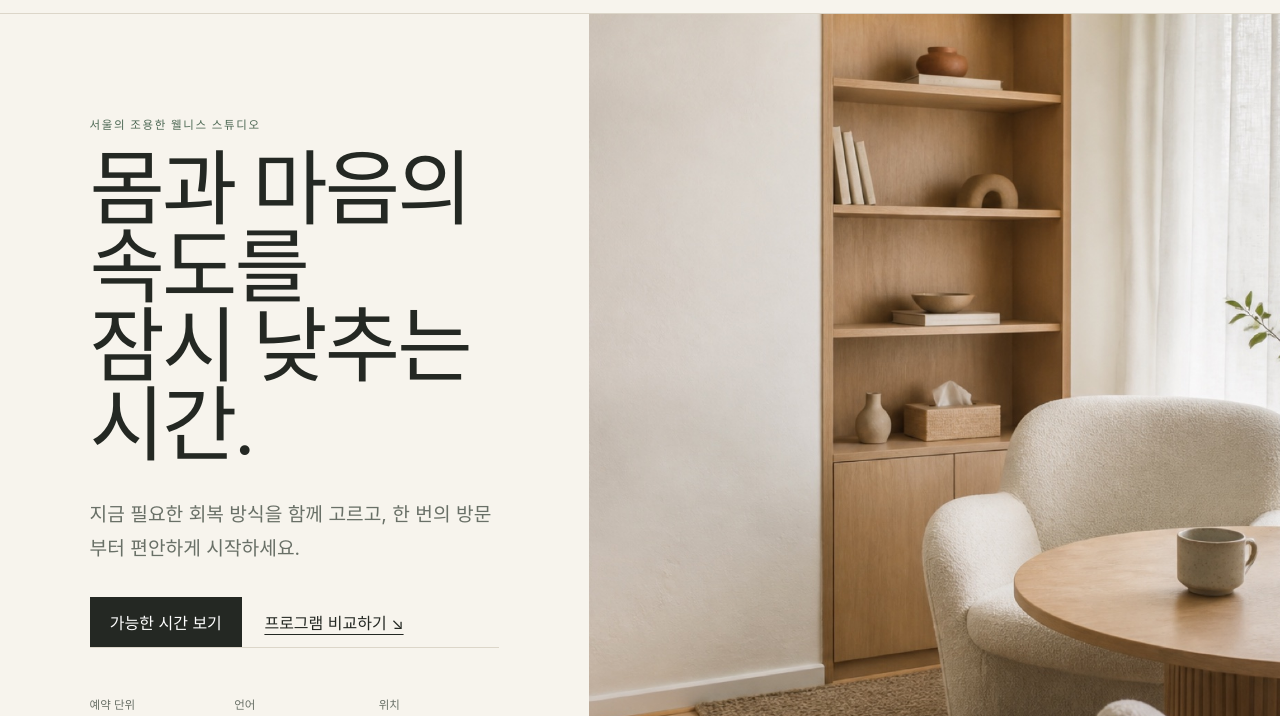
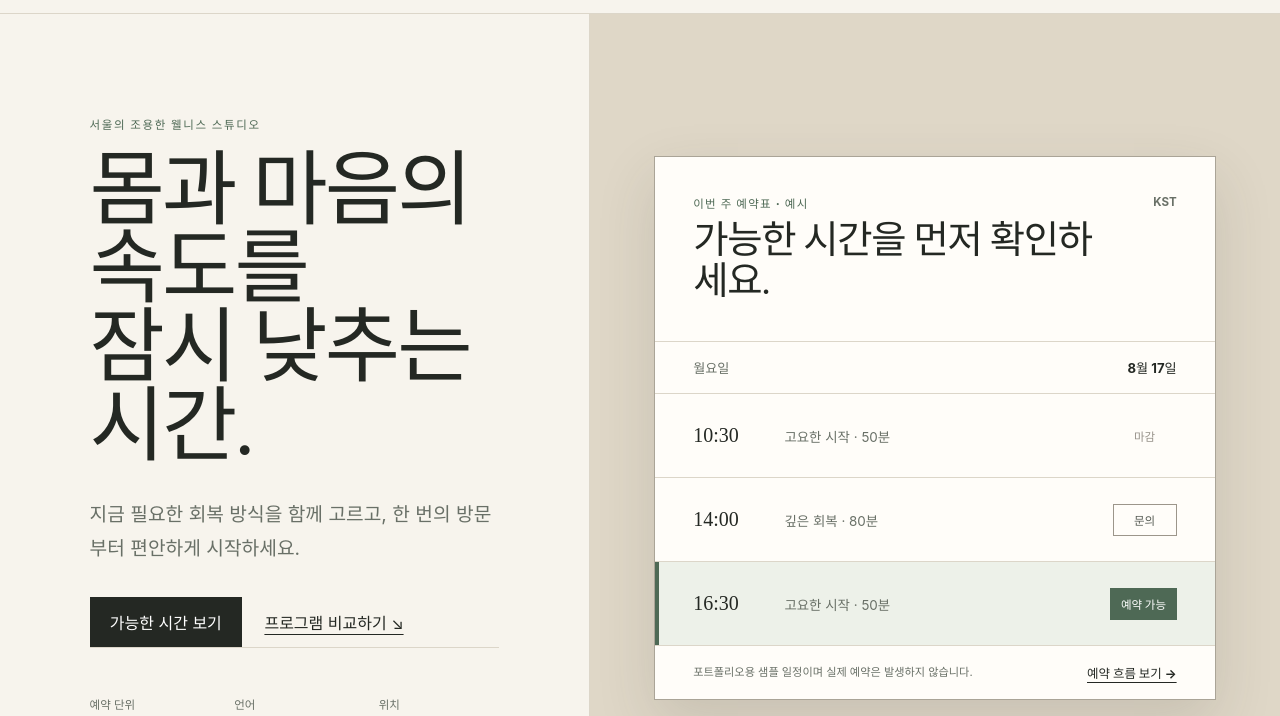
Before and after one commit to forblune/forblune-mellowroom, a website: page index.html in a window 1280 px wide. Shown: the part 62-778 px from the top of the page. Drawn offline with Linux system fonts and the light colour scheme.

Commit message:
Remove generated hero in favor of booking proof

```diff
--- a/index.html
+++ b/index.html
@@ -50,13 +50,42 @@
             <div><dt data-i18n="factThreeLabel">위치</dt><dd data-i18n="factThreeValue">서울 성수 · 예약제</dd></div>
           </dl>
         </div>
-        <figure class="hero__visual">
-          <img src="./assets/mellow-room-hero.jpg" alt="햇살이 들어오는 밝은 웰니스 상담 공간" data-i18n-alt="heroAlt" />
-          <figcaption>
-            <span data-i18n="openToday">오늘 예약 가능</span>
-            <strong data-i18n="nextSlot">다음 시간 16:30</strong>
-          </figcaption>
-        </figure>
+        <aside class="hero__schedule" aria-labelledby="hero-schedule-title">
+          <div class="schedule-window">
+            <header class="schedule-window__header">
+              <div>
+                <p data-i18n="scheduleEyebrow">이번 주 예약표 · 예시</p>
+                <h2 id="hero-schedule-title" data-i18n="scheduleTitle">가능한 시간을 먼저 확인하세요.</h2>
+              </div>
+              <span class="schedule-window__legend" data-i18n="scheduleLegend">KST</span>
+            </header>
+            <div class="schedule-window__day">
+              <span data-i18n="scheduleDay">월요일</span>
+              <strong data-i18n="scheduleDate">8월 17일</strong>
+            </div>
+            <ol class="schedule-window__slots">
+              <li>
+                <time datetime="10:30">10:30</time>
+                <span data-i18n="slotOneProgram">고요한 시작 · 50분</span>
+                <strong class="slot-status slot-status--closed" data-i18n="slotClosed">마감</strong>
+              </li>
+              <li>
+                <time datetime="14:00">14:00</time>
+                <span data-i18n="slotTwoProgram">깊은 회복 · 80분</span>
+                <strong class="slot-status" data-i18n="slotAsk">문의</strong>
+              </li>
+              <li class="is-next">
+                <time datetime="16:30">16:30</time>
+                <span data-i18n="slotThreeProgram">고요한 시작 · 50분</span>
+                <strong class="slot-status slot-status--open" data-i18n="slotOpen">예약 가능</strong>
+              </li>
+            </ol>
+            <footer>
+              <span data-i18n="scheduleNote">포트폴리오용 샘플 일정이며 실제 예약은 발생하지 않습니다.</span>
+              <a href="#booking" data-i18n="scheduleAction">예약 흐름 보기 <span aria-hidden="true">→</span></a>
+            </footer>
+          </div>
+        </aside>
       </section>
 
       <section class="trust-strip" aria-label="Service principles">
--- a/script.js
+++ b/script.js
@@ -2,7 +2,8 @@ const translations = {
   ko: {
     skip: "본문으로 건너뛰기", navServices: "프로그램", navVisit: "이용 안내", navBook: "예약", navOps: "운영 화면", navCase: "설계 노트", bookNow: "예약하기",
     heroEyebrow: "서울의 조용한 웰니스 스튜디오", heroTitle: "몸과 마음의 속도를<br />잠시 낮추는 시간.", heroLead: "지금 필요한 회복 방식을 함께 고르고, 한 번의 방문부터 편안하게 시작하세요.", findTime: "가능한 시간 보기", compareServices: "프로그램 비교하기 <span aria-hidden=\"true\">↘</span>",
-    factOneLabel: "예약 단위", factOneValue: "50–80분", factTwoLabel: "언어", factTwoValue: "한국어 · English", factThreeLabel: "위치", factThreeValue: "서울 성수 · 예약제", heroAlt: "햇살이 들어오는 밝은 웰니스 상담 공간", openToday: "오늘 예약 가능", nextSlot: "다음 시간 16:30",
+    factOneLabel: "예약 단위", factOneValue: "50–80분", factTwoLabel: "언어", factTwoValue: "한국어 · English", factThreeLabel: "위치", factThreeValue: "서울 성수 · 예약제",
+    scheduleEyebrow: "이번 주 예약표 · 예시", scheduleTitle: "가능한 시간을 먼저 확인하세요.", scheduleLegend: "KST", scheduleDay: "월요일", scheduleDate: "8월 17일", slotOneProgram: "고요한 시작 · 50분", slotTwoProgram: "깊은 회복 · 80분", slotThreeProgram: "고요한 시작 · 50분", slotClosed: "마감", slotAsk: "문의", slotOpen: "예약 가능", scheduleNote: "포트폴리오용 샘플 일정이며 실제 예약은 발생하지 않습니다.", scheduleAction: "예약 흐름 보기 →",
     trustIntro: "처음 방문해도 알 수 있도록", trustOne: "가격과 소요 시간 사전 안내", trustTwo: "무리한 패키지 권유 없음", trustThree: "24시간 전까지 일정 변경 가능",
     caseEyebrow: "Portfolio case study · self-initiated", caseTitle: "따뜻한 인상과<br />검증 가능한 예약 흐름을 함께.", caseLead: "밝은 로컬 서비스가 처음 방문한 고객에게 가격·과정·다음 행동을 명확히 보여주면서, 운영자에게는 예약 이후의 상태까지 남기는 것을 목표로 설계했습니다.", caseBriefTitle: "브리프", caseBriefBody: "한국어·영어 고객이 프로그램을 비교하고, 네 단계 안에서 예약 내용을 확인할 수 있는 로컬 웰니스 웹 콘셉트.", caseDecisionTitle: "디자인 판단", caseDecisionBody: "어두운 SaaS 화면 대신 따뜻한 중성색, 절제된 세리프 제목, 넓은 여백을 사용하고 가격·시간·변경 정책을 첫 화면 가까이에 배치했습니다.", caseFlowTitle: "구현 범위", caseFlowBody: "반응형 소개, 한·영 전환, 입력 검증을 포함한 네 단계 예약 데모, 신규·확정·변경 상태를 보여주는 운영 화면을 하나의 흐름으로 연결했습니다.", caseQaTitle: "검증 증거", caseQaBody: "1440·768·390px, 한국어·영어, 필수 입력 오류와 완료 상태를 자동 확인했습니다. 가로 넘침·콘솔 오류·예기치 않은 외부 전송은 0건입니다.",
     servicesEyebrow: "오늘의 상태에 맞는 선택", servicesTitle: "어떤 회복이<br />필요한가요?", servicesLead: "각 프로그램의 시간, 과정, 예시 가격을 먼저 확인하고 선택할 수 있습니다.",
@@ -15,7 +16,8 @@ const translations = {
   en: {
     skip: "Skip to content", navServices: "Programs", navVisit: "What to expect", navBook: "Book", navOps: "Owner view", navCase: "Design notes", bookNow: "Book a visit",
     heroEyebrow: "A quiet wellness studio in Seoul", heroTitle: "A little space<br />to slow down.", heroLead: "Choose the kind of reset you need today, then start with one comfortable visit.", findTime: "See available times", compareServices: "Compare programs <span aria-hidden=\"true\">↘</span>",
-    factOneLabel: "Session", factOneValue: "50–80 minutes", factTwoLabel: "Languages", factTwoValue: "Korean · English", factThreeLabel: "Location", factThreeValue: "Seongsu, Seoul · by appointment", heroAlt: "Sunlit, calm wellness consultation studio", openToday: "Openings today", nextSlot: "Next time 4:30 PM",
+    factOneLabel: "Session", factOneValue: "50–80 minutes", factTwoLabel: "Languages", factTwoValue: "Korean · English", factThreeLabel: "Location", factThreeValue: "Seongsu, Seoul · by appointment",
+    scheduleEyebrow: "Sample availability · this week", scheduleTitle: "Check a time before you start.", scheduleLegend: "KST", scheduleDay: "Monday", scheduleDate: "August 17", slotOneProgram: "A calm beginning · 50 min", slotTwoProgram: "A deeper reset · 80 min", slotThreeProgram: "A calm beginning · 50 min", slotClosed: "Closed", slotAsk: "Ask", slotOpen: "Available", scheduleNote: "Sample availability for this portfolio. No real booking is created.", scheduleAction: "Try the booking flow →",
     trustIntro: "Clear from your first visit", trustOne: "Price and duration shown upfront", trustTwo: "No pressured packages", trustThree: "Reschedule up to 24 hours before",
     caseEyebrow: "Portfolio case study · self-initiated", caseTitle: "A warm first impression.<br />A booking flow you can verify.", caseLead: "The concept was designed to help first-time visitors understand price, process, and the next action while giving the owner a clear view of what happens after a booking arrives.", caseBriefTitle: "Brief", caseBriefBody: "A local wellness web concept where Korean- and English-speaking visitors can compare programs and review a booking within four steps.", caseDecisionTitle: "Design decision", caseDecisionBody: "Instead of a dark SaaS interface, the visual direction uses warm neutrals, restrained serif headings, and generous space, with price, duration, and the change policy close to the first viewport.", caseFlowTitle: "Implementation", caseFlowBody: "The build connects a responsive service introduction, Korean/English switching, a four-step booking demo with input validation, and an owner view with new, confirmed, and change-request states.", caseQaTitle: "Verification evidence", caseQaBody: "Automated checks cover 1440, 768, and 390px, Korean and English, required-field errors, and the completion state. Horizontal overflow, console errors, and unexpected external transmission are all zero.",
     servicesEyebrow: "Choose for how you feel today", servicesTitle: "What kind of reset<br />do you need?", servicesLead: "Compare the time, process, and example price before you choose.",
--- a/styles.css
+++ b/styles.css
@@ -77,10 +77,25 @@ h1 { max-width: 700px; margin: 0; font-size: clamp(3.25rem, 6.4vw, 6.5rem); line
 .hero__facts div { min-width: 0; }
 .hero__facts dt { color: var(--muted); font-size: .72rem; margin-bottom: .4rem; }
 .hero__facts dd { margin: 0; font-size: .9rem; font-weight: 650; }
-.hero__visual { margin: 0; position: relative; min-height: 720px; overflow: hidden; }
-.hero__visual img { width: 100%; height: 100%; object-fit: cover; object-position: 56% center; }
-.hero__visual figcaption { position: absolute; right: clamp(1rem, 3vw, 2.5rem); bottom: clamp(1rem, 3vw, 2.5rem); width: min(240px, calc(100% - 2rem)); padding: 1.2rem; background: rgba(255,253,249,.9); backdrop-filter: blur(12px); border: 1px solid rgba(255,255,255,.7); display: grid; gap: .45rem; }
-.hero__visual figcaption span { color: var(--muted); font-size: .72rem; }
+.hero__schedule { min-height: 720px; padding: clamp(1.5rem, 5vw, 5rem); display: grid; place-items: center; background: #dfd7c7; border-left: 1px solid var(--line); }
+.schedule-window { width: min(100%, 680px); background: var(--white); border: 1px solid #aaa497; box-shadow: 0 22px 55px rgba(57, 55, 49, .14); }
+.schedule-window__header { padding: clamp(1.4rem, 3vw, 2.4rem); display: flex; align-items: flex-start; justify-content: space-between; gap: 2rem; border-bottom: 1px solid var(--line); }
+.schedule-window__header p { margin: 0 0 .55rem; color: var(--sage-strong); font-size: .72rem; font-weight: 800; letter-spacing: .11em; text-transform: uppercase; }
+.schedule-window__header h2 { max-width: 430px; font: 500 clamp(1.65rem, 3vw, 2.55rem)/1.08 var(--serif); }
+.schedule-window__legend { color: var(--muted); font-size: .72rem; font-weight: 700; }
+.schedule-window__day { padding: 1rem clamp(1.4rem, 3vw, 2.4rem); display: flex; justify-content: space-between; gap: 1rem; border-bottom: 1px solid var(--line); font-size: .82rem; }
+.schedule-window__day span { color: var(--muted); }
+.schedule-window__slots { list-style: none; margin: 0; padding: 0; }
+.schedule-window__slots li { min-height: 84px; padding: 0 clamp(1.4rem, 3vw, 2.4rem); display: grid; grid-template-columns: 72px 1fr auto; align-items: center; gap: 1.2rem; border-bottom: 1px solid var(--line); }
+.schedule-window__slots li.is-next { background: #edf1e9; box-shadow: inset 4px 0 0 var(--sage-strong); }
+.schedule-window__slots time { font: 500 1.25rem var(--serif); }
+.schedule-window__slots li > span { color: var(--muted); font-size: .84rem; }
+.slot-status { min-width: 64px; padding: .45rem .6rem; border: 1px solid #9c968b; color: #565b54; font-size: .72rem; text-align: center; }
+.slot-status--closed { border-color: transparent; color: #969189; }
+.slot-status--open { border-color: var(--sage-strong); background: var(--sage-strong); color: white; }
+.schedule-window footer { padding: 1.1rem clamp(1.4rem, 3vw, 2.4rem); display: flex; align-items: center; justify-content: space-between; gap: 1rem; }
+.schedule-window footer > span { max-width: 330px; color: var(--muted); font-size: .7rem; line-height: 1.5; }
+.schedule-window footer a { flex: 0 0 auto; color: var(--ink); font-size: .78rem; font-weight: 700; text-underline-offset: 4px; }
 
 .trust-strip { display: grid; grid-template-columns: auto 1fr; gap: 2rem; align-items: center; padding: 1.25rem clamp(1rem, 4vw, 4.5rem); border-bottom: 1px solid var(--line); background: var(--ink); color: white; }
 .trust-strip p { margin: 0; color: #cbd0ca; font-size: .78rem; }
@@ -228,7 +243,7 @@ h2 { margin: 0; font-size: clamp(2.7rem, 5vw, 5.25rem); line-height: 1; }
   .nav { grid-row: 2; grid-column: 1 / -1; justify-content: center; }
   .hero { grid-template-columns: 1fr; }
   .hero__content { min-height: 720px; }
-  .hero__visual { min-height: 640px; }
+  .hero__schedule { min-height: 640px; }
   .trust-strip { grid-template-columns: 1fr; }
   .trust-strip ul { justify-content: flex-start; flex-wrap: wrap; }
   .section--visit, .section--operations { grid-template-columns: 1fr; }
@@ -245,8 +260,13 @@ h2 { margin: 0; font-size: clamp(2.7rem, 5vw, 5.25rem); line-height: 1; }
   .hero__content { min-height: auto; padding: 4.5rem 1rem 3rem; }
   h1 { font-size: clamp(3.05rem, 15.5vw, 4.25rem); }
   .hero__facts { grid-template-columns: 1fr; gap: 1rem; margin-top: 3rem; }
-  .hero__visual { min-height: 510px; }
-  .hero__visual img { object-position: 64% center; }
+  .hero__schedule { min-height: auto; padding: 1rem; }
+  .schedule-window { box-shadow: none; }
+  .schedule-window__header { display: block; }
+  .schedule-window__legend { display: inline-block; margin-top: .8rem; }
+  .schedule-window__slots li { grid-template-columns: 58px 1fr; gap: .8rem; padding-top: .9rem; padding-bottom: .9rem; }
+  .slot-status { grid-column: 2; justify-self: start; }
+  .schedule-window footer { align-items: flex-start; flex-direction: column; }
   .trust-strip { gap: 1rem; }
   .trust-strip ul { display: grid; gap: .65rem; }
   .case-study { gap: 2.5rem; padding: 4.5rem 1rem; }
```
Also changed, not shown: platform-assets/wishket/portfolio-copy-ko.md (+1 -1 lines), README.md, assets/mellow-room-hero.jpg (deleted), platform-assets/wishket/mellowroom-cover-480.jpg, platform-assets/wishket/mellowroom-home-1440.png.
